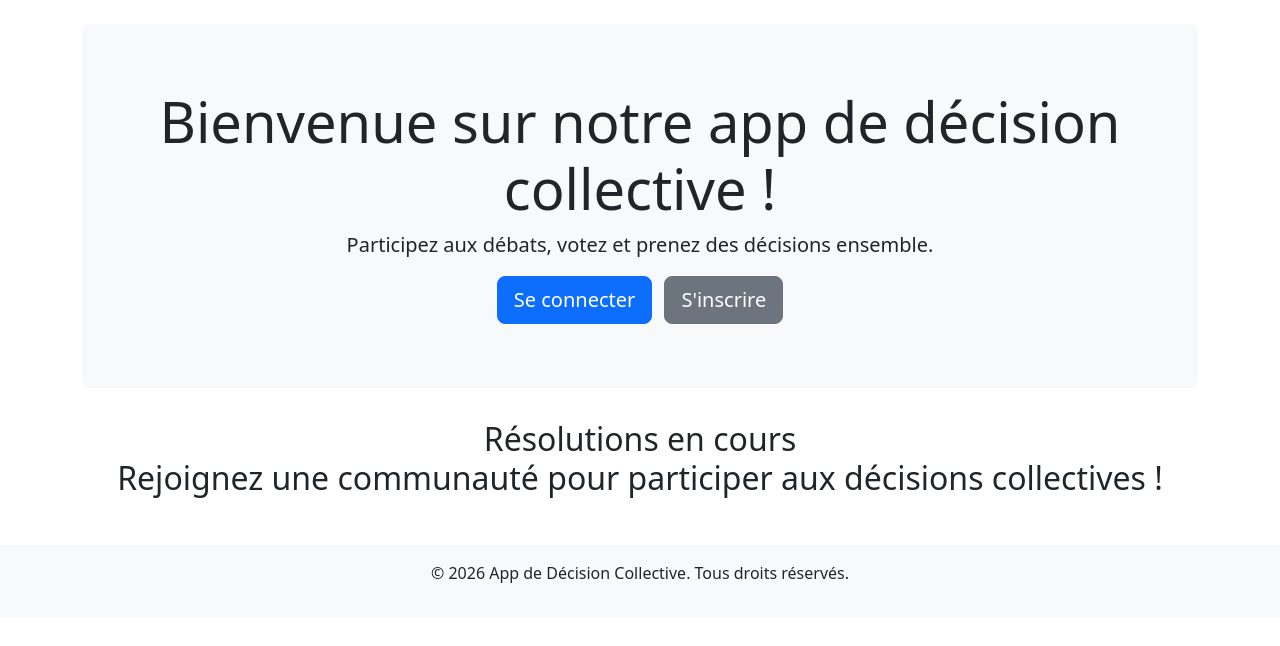
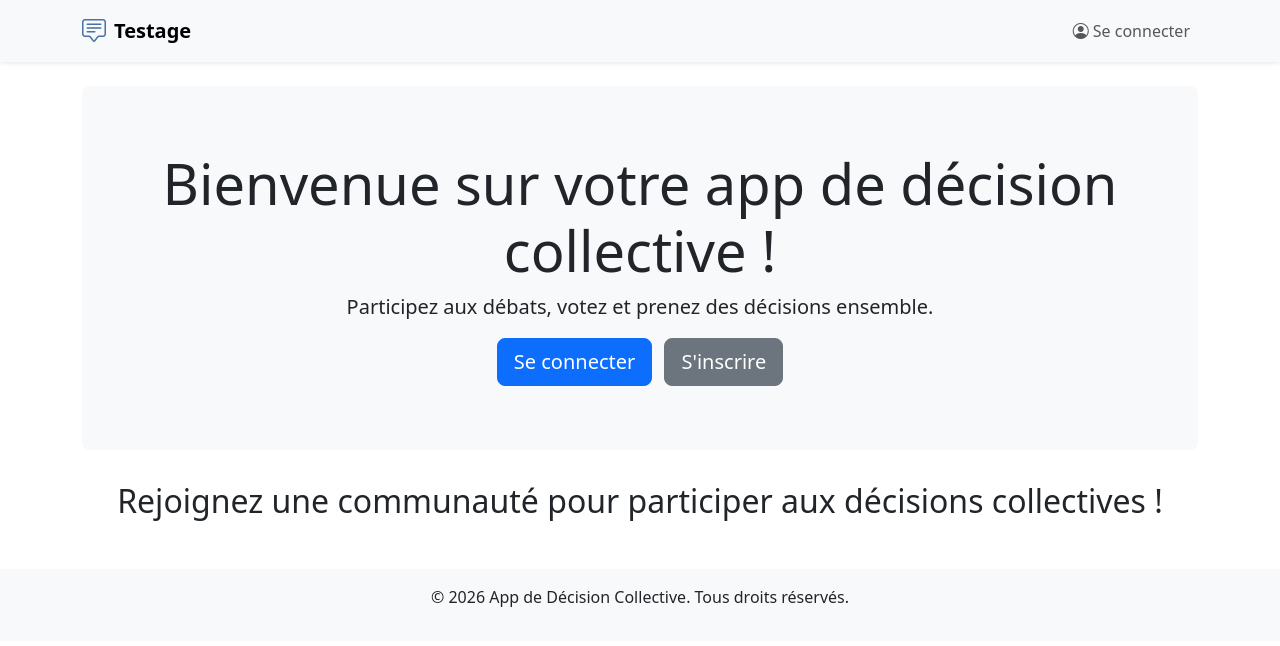
Before and after one commit to damsss61/TestageDjango, a Django app: page / in a window 1280 px wide. Shown: the top 646 px of the page. Run offline with Django 5.2, Linux system fonts and the light colour scheme.

Commit message:
added navbar + clean accueil

```diff
--- a/testage/mapage/templates/accueil.html
+++ b/testage/mapage/templates/accueil.html
@@ -5,7 +5,7 @@
 <!-- Bannière avec bouton de connexion -->
 <div class="jumbotron text-center"
   style="background-color: #f8f9fa; padding: 4rem; margin-bottom: 2rem; border-radius: 0.5rem;">
-  <h1 class="display-4">Bienvenue sur notre app de décision collective !</h1>
+  <h1 class="display-4">Bienvenue sur votre app de décision collective !</h1>
   <p class="lead">Participez aux débats, votez et prenez des décisions ensemble.</p>
   {% if user.is_authenticated %}
   <p>Bonjour, {{ user.username }} !</p>
@@ -18,8 +18,9 @@
 
 <!-- Section des résolutions -->
 <div class="container mb-5">
-  <h2 class="text-center mb-4">Résolutions en cours
+  <h2 class="text-center mb-4">
     {% if user.is_authenticated %}
+    Résolutions en cours
     <a href="{% url 'create_resolution' %}" class="btn btn-success float-end">+ Nouvelle résolution</a>
     {% else %}
     <p>Rejoignez une communauté pour participer aux décisions collectives !</p>
--- a/testage/templates/base.html
+++ b/testage/templates/base.html
@@ -1,3 +1,5 @@
+<!DOCTYPE html>
+<html lang="fr">
 <head>
     <meta charset="UTF-8">
     <meta name="viewport" content="width=device-width, initial-scale=1.0">
@@ -5,9 +7,49 @@
     <!-- Bootstrap CSS -->
     <link rel="stylesheet" href="https://cdn.jsdelivr.net/npm/bootstrap-icons@1.10.0/font/bootstrap-icons.css">
     <link href="https://cdn.jsdelivr.net/npm/bootstrap@5.3.0/dist/css/bootstrap.min.css" rel="stylesheet">
-    <script src="https://cdn.jsdelivr.net/npm/bootstrap@5.3.0/dist/js/bootstrap.bundle.min.js"></script>
     {% block extra_css %}{% endblock %}
 </head>
+<body>
+    <!-- Barre de navigation -->
+    <nav class="navbar navbar-expand-lg navbar-light bg-light shadow-sm">
+        <div class="container">
+            <!-- Logo et nom du site (lien vers l'accueil) -->
+            <a class="navbar-brand d-flex align-items-center" href="{% url 'accueil' %}">
+                <i class="bi bi-chat-square-text me-2" style="font-size: 1.5rem; color: #4a6fa5;"></i>
+                <span class="fw-bold">Testage</span>
+            </a>
+
+            <!-- Bouton pour mobile -->
+            <button class="navbar-toggler" type="button" data-bs-toggle="collapse" data-bs-target="#navbarNav">
+                <span class="navbar-toggler-icon"></span>
+            </button>
+
+            <!-- Menu de navigation -->
+            <div class="collapse navbar-collapse" id="navbarNav">
+                <ul class="navbar-nav ms-auto">
+                    <!-- Icône utilisateur et options de connexion -->
+                    <li class="nav-item dropdown">
+                        {% if user.is_authenticated %}
+                            <a class="nav-link dropdown-toggle d-flex align-items-center" href="#" id="userDropdown" role="button" data-bs-toggle="dropdown">
+                                <i class="bi bi-person-circle me-1"></i>
+                                {{ user.username }}
+                            </a>
+                            <ul class="dropdown-menu dropdown-menu-end">
+                                <li><a class="dropdown-item" href="{% url 'account_logout' %}">Déconnexion</a></li>
+                            </ul>
+                        {% else %}
+                            <a class="nav-link d-flex align-items-center" href="{% url 'account_login' %}">
+                                <i class="bi bi-person-circle me-1"></i>
+                                Se connecter
+                            </a>
+                        {% endif %}
+                    </li>
+                </ul>
+            </div>
+        </div>
+    </nav>
+
+    <!-- Messages -->
     {% if messages %}
     <div class="container mt-3">
         {% for message in messages %}
@@ -18,6 +60,7 @@
         {% endfor %}
     </div>
     {% endif %}
+
     <!-- Contenu spécifique à chaque page -->
     <div class="container mt-4">
         {% block content %}{% endblock %}
@@ -31,3 +74,5 @@
     <!-- Bootstrap JS -->
     <script src="https://cdn.jsdelivr.net/npm/bootstrap@5.3.0/dist/js/bootstrap.bundle.min.js"></script>
     {% block extra_js %}{% endblock %}
+</body>
+</html>
```
Lines whose indentation alone changed are shown as unchanged.
